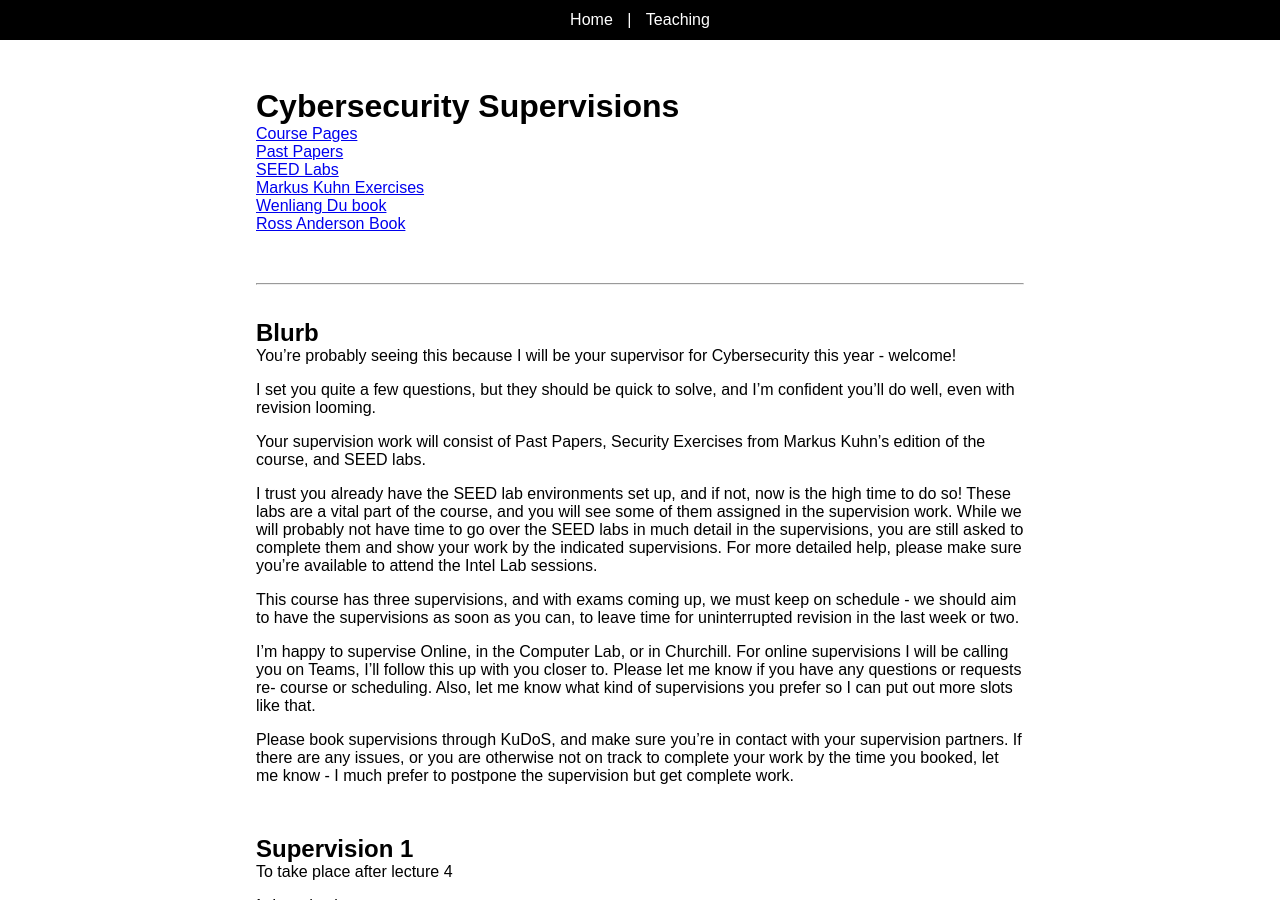
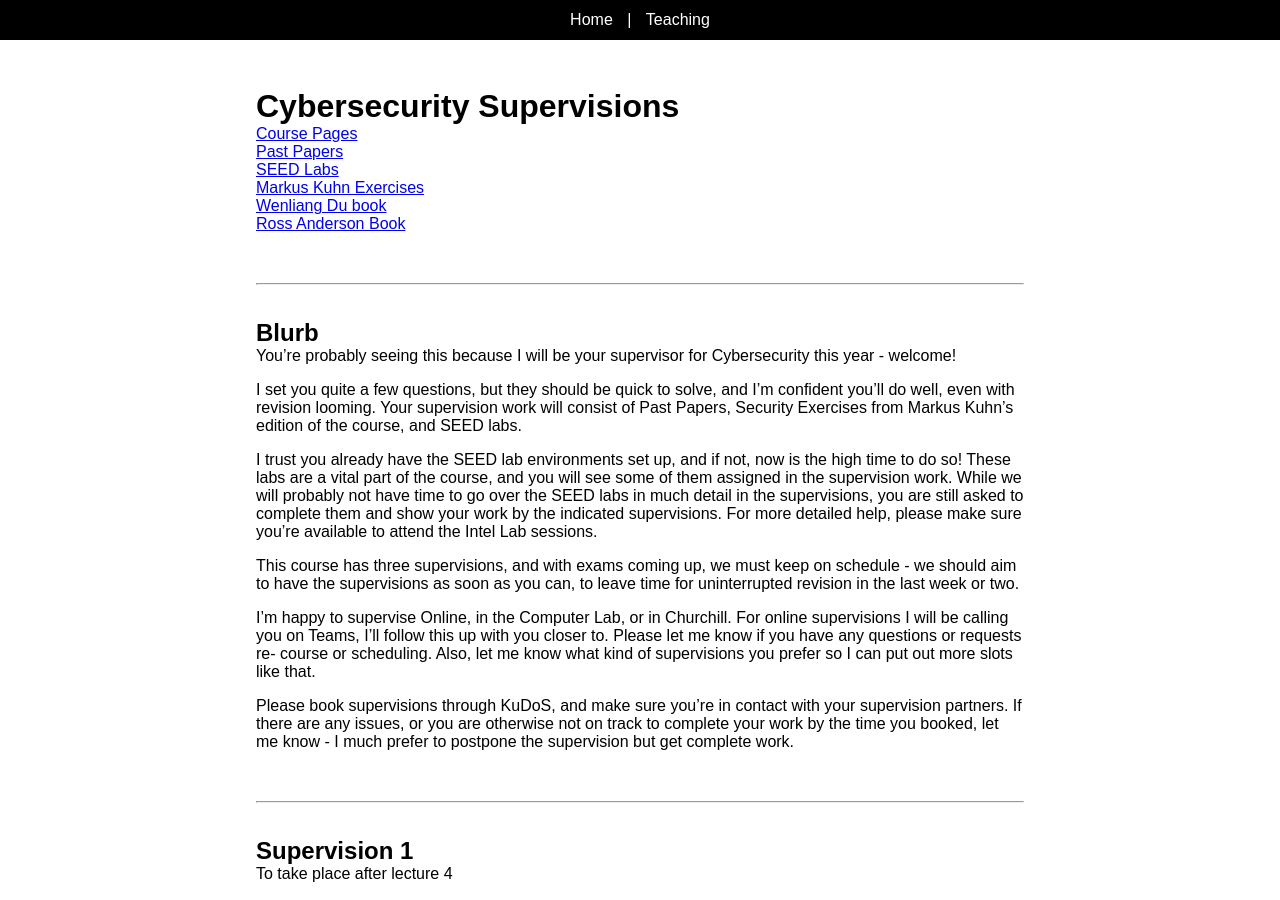
Before and after one commit to Radzim/radzim.github.io, a Jekyll site: the page built from teaching/cybersecurity.md, in a window 1280 px wide and 900 px high. Built offline with Jekyll 4.4.1, drawn with Linux system fonts in a browser that asks for light colours.

Commit message:
Update cybersecurity.md

```diff
--- a/teaching/cybersecurity.md
+++ b/teaching/cybersecurity.md
@@ -21,9 +21,7 @@ title: Cybersecurity
 
 You're probably seeing this because I will be your supervisor for Cybersecurity this year - welcome!
 
-I set you quite a few questions, but they should be quick to solve, and I'm confident you'll do well, even with revision looming.
-
-Your supervision work will consist of Past Papers, Security Exercises from Markus Kuhn's edition of the course, and SEED labs.
+I set you quite a few questions, but they should be quick to solve, and I'm confident you'll do well, even with revision looming. Your supervision work will consist of Past Papers, Security Exercises from Markus Kuhn's edition of the course, and SEED labs.
 
 I trust you already have the SEED lab environments set up, and if not, now is the high time to do so! These labs are a vital part of the course, and you will see some of them assigned in the supervision work. While we will probably not have time to go over the SEED labs in much detail in the supervisions, you are still asked to complete them and show your work by the indicated supervisions. For more detailed help, please make sure you're available to attend the Intel Lab sessions.
 
@@ -32,6 +30,10 @@ This course has three supervisions, and with exams coming up, we must keep on sc
 I'm happy to supervise Online, in the Computer Lab, or in Churchill. For online supervisions I will be calling you on Teams, I'll follow this up with you closer to. Please let me know if you have any questions or requests re- course or scheduling. Also, let me know what kind of supervisions you prefer so I can put out more slots like that.
 
 Please book supervisions through KuDoS, and make sure you're in contact with your supervision partners. If there are any issues, or you are otherwise not on track to complete your work by the time you booked, let me know - I much prefer to postpone the supervision but get complete work.
+
+<br>
+
+---
 
 <br>
 
```
